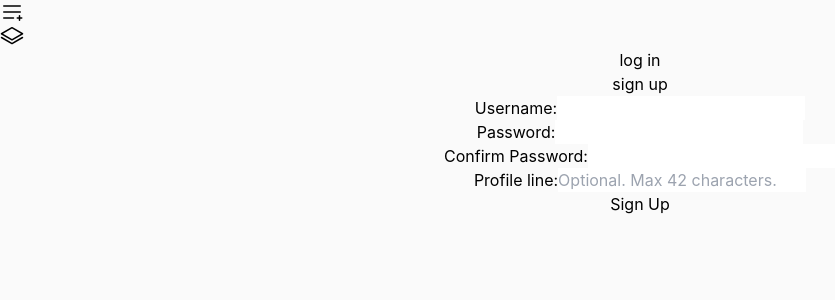
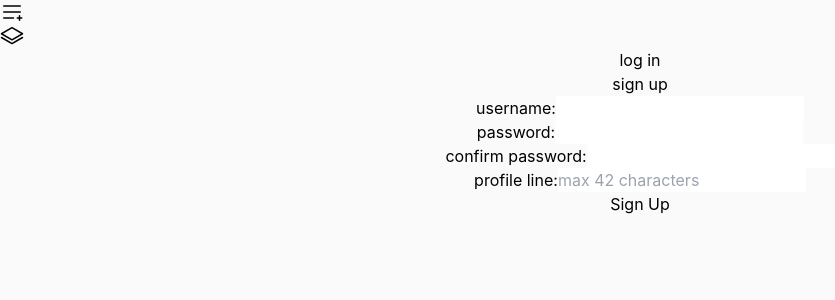
Before and after one commit to josephrmartinez/nineideasfrontend, a React (Vite) app: page /signup in a window 1280 px wide. Shown: the top 300 px of the page, without its empty margins (0-835 px from the left). Built offline with nearby package versions, Linux system fonts and the light colour scheme.

Commit message:
Update login and signup with lowercase

```diff
--- a/src/routes/logIn.jsx
+++ b/src/routes/logIn.jsx
@@ -38,7 +38,7 @@ export default function LogIn() {
       <form onSubmit={handleSubmit}>
 
         <div className="mb-4">
-          <label htmlFor="username">Username:</label>
+          <label htmlFor="username">username:</label>
           <input
             type="text"
             id="username"
@@ -49,7 +49,7 @@ export default function LogIn() {
           />
         </div>
         <div className="mb-4">
-          <label htmlFor="password">Password:</label>
+          <label htmlFor="password">password:</label>
           <input
             type="password"
             id="password"
--- a/src/routes/signUp.jsx
+++ b/src/routes/signUp.jsx
@@ -73,7 +73,7 @@ export default function SignUp(){
       <form onSubmit={handleSubmit}>
 
         <div className="mb-4">
-          <label htmlFor="username">Username:</label>
+          <label htmlFor="username">username:</label>
           <input
             type="text"
             id="username"
@@ -84,7 +84,7 @@ export default function SignUp(){
           />
         </div>
         <div className="mb-4">
-          <label htmlFor="password">Password:</label>
+          <label htmlFor="password">password:</label>
           <input
             type="password"
             id="password"
@@ -95,7 +95,7 @@ export default function SignUp(){
           />
         </div>
         <div className="mb-4">
-          <label htmlFor="confirmPassword">Confirm Password:</label>
+          <label htmlFor="confirmPassword">confirm password:</label>
           <input
             type="password"
             id="confirmPassword"
@@ -106,12 +106,12 @@ export default function SignUp(){
           />
         </div>
         <div className="mb-4">
-          <label htmlFor="bio">Profile line:</label>
+          <label htmlFor="bio">profile line:</label>
           <input
             id="bio"
             name="bio"
             value={formData.bio}
-            placeholder='Optional. Max 42 characters.'
+            placeholder='max 42 characters'
             onChange={handleChange}
             className="w-full px-3 py-2 border rounded"
             maxLength="42"
```
Also changed, not shown: 1 other file (tests, documents, lock files or other folders).
